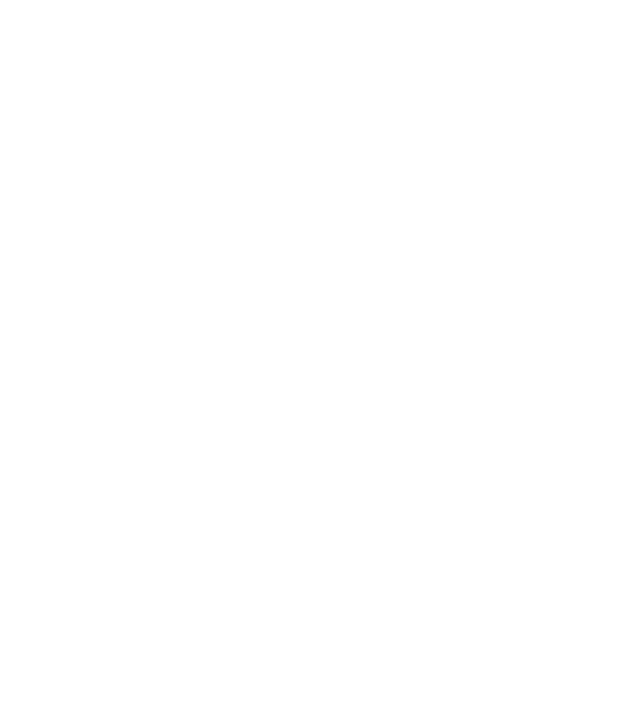
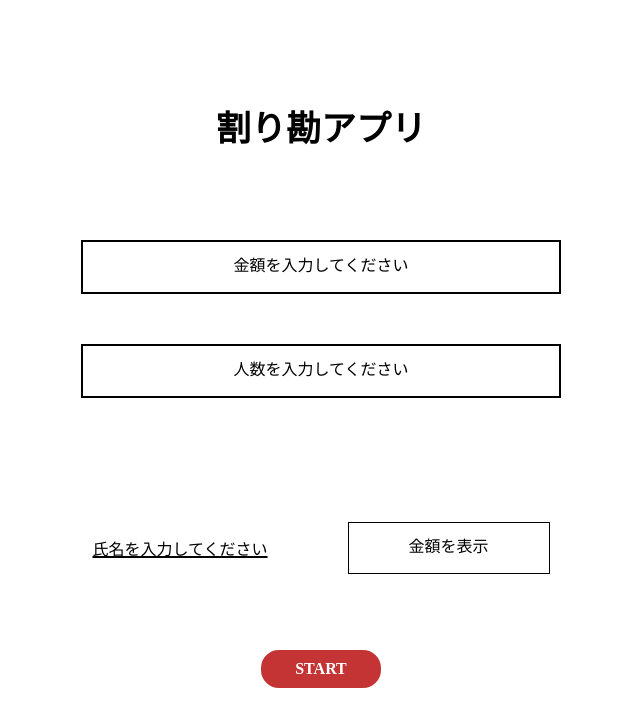
Before and after one commit to sazanami16/warikan, a plain HTML site: page index.html in a window 1280 px wide. Shown: the whole page, without its empty margins (319-959 px from the left). Drawn offline with Linux system fonts and the light colour scheme.

Commit message:
スタートボタン作成

```diff
--- a/index.html
+++ b/index.html
@@ -8,6 +8,20 @@
   <title>Wrikan</title>
 </head>
 <body>
-
-</body>
+  <div class="app-title">割り勘アプリ</div>
+  <div class="form-content">
+    <div class="money-input">金額を入力してください</div>
+    <div class="person-input">人数を入力してください</div>
+  </div>
+  <div class="money-separate">
+    <div id="name-input">
+      氏名を入力してください
+    </div>
+    <div id="money-display">
+      金額を表示
+    </div>
+  </div>
+  <div class="start-btn js-start-btn">START</div>
+    <script src="index.js"></script>
+  </body>
 </html>
--- a/style.scss
+++ b/style.scss
@@ -0,0 +1,60 @@
+body {
+  margin: 0;
+}
+
+.app-title {
+  width: 100%;
+  height: 40px;
+  text-align: center;
+  margin: 100px 0;
+  font-size: 35px;
+  font-weight: 600;
+}
+
+.form-content {
+  width: 100%;
+  text-align: center;
+}
+.money-input,
+.person-input {
+  height: 40px;
+  margin: 50px 400px;
+  padding-top: 10px;
+  border: solid 2px black;
+}
+
+.money-separate {
+  display: flex;
+  justify-content: center;
+  align-items: center;
+  width: 100%;
+  height: 150px;
+}
+
+#name-input {
+  margin-top: 50px;
+  margin-right: 40px;
+  text-decoration: underline 2px;
+}
+
+#money-display {
+  width: 200px;
+  height: 40px;
+  margin-top: 50px;
+  margin-left: 40px;
+  padding-top: 10px;
+  text-align: center;
+  border: solid 1px black;
+}
+
+.start-btn {
+  width: 80px;
+  text-align: center;
+  margin: 50px auto;
+  padding: 10px 20px;
+  border: solid 2px ;
+  background-color: rgb(196, 52, 52);
+  color: white;
+  border-radius: 20px;
+  font-weight: 600;
+}
```
Also changed, not shown: style.css, 1 other file.
